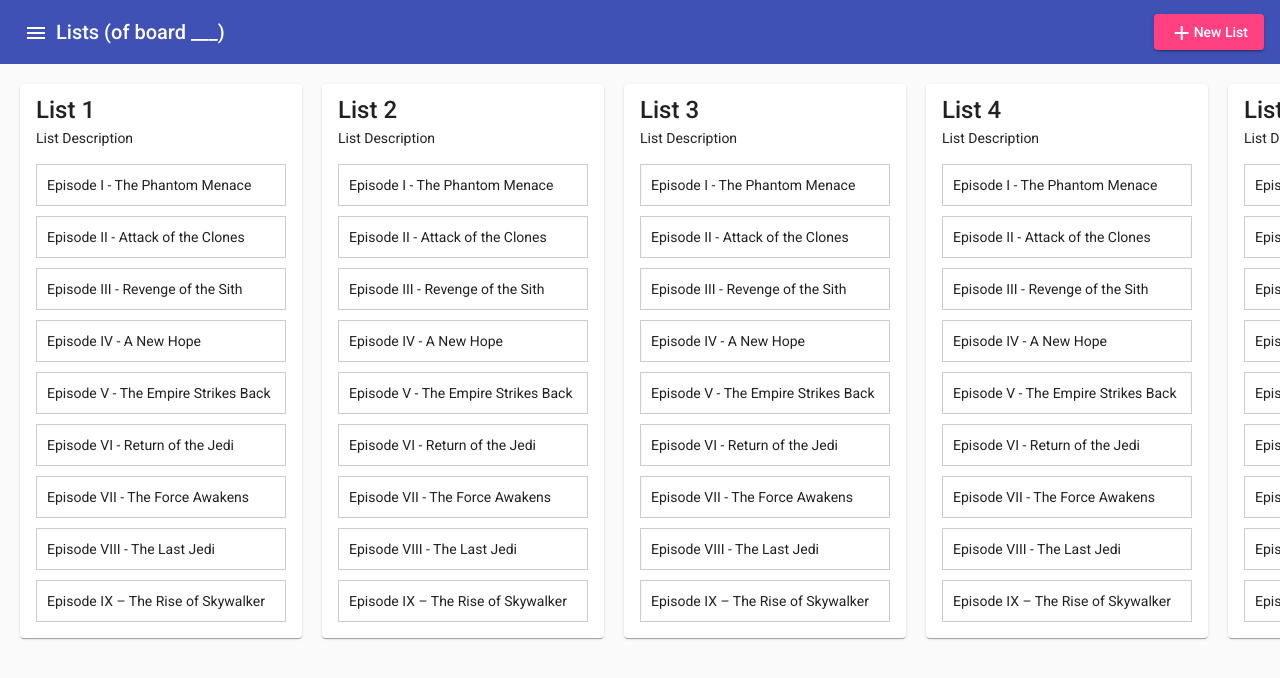
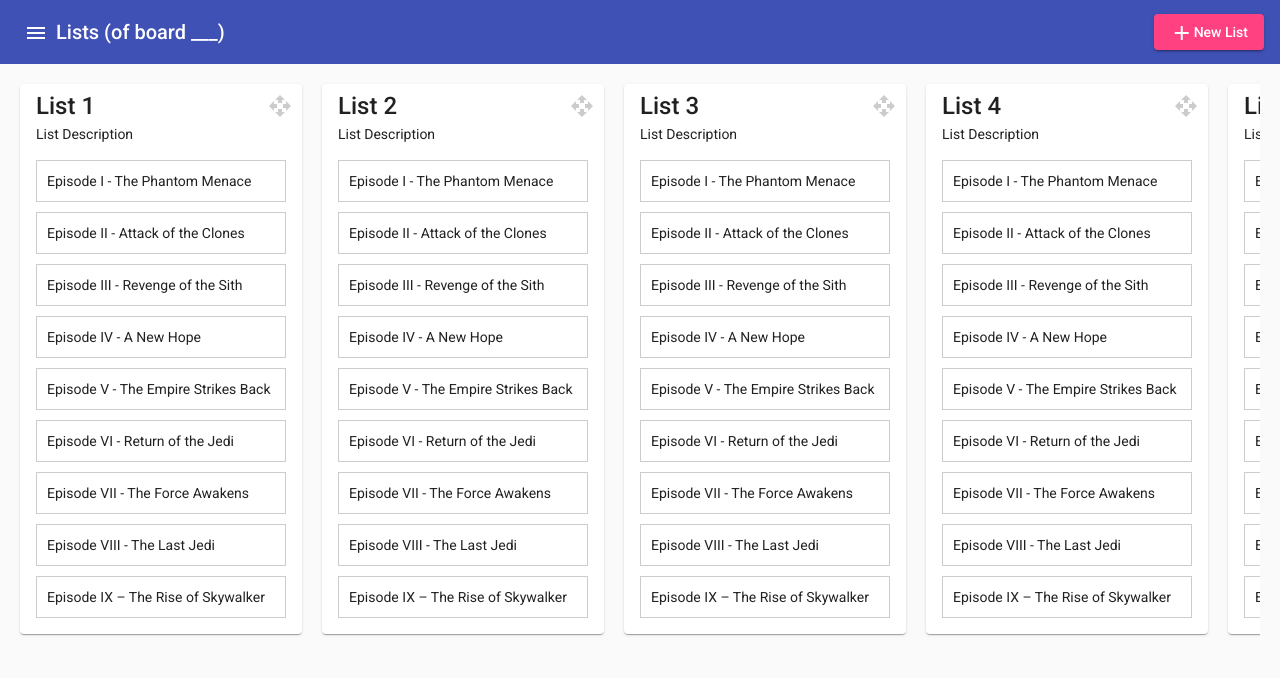
Before and after one commit to pkgamma/angular-trello-poc, an Angular app: page / in a window 1280 px wide. Shown: the top 678 px of the page. Built offline with nearby package versions, Linux system fonts and the light colour scheme.

Commit message:
Implemented dragging and dropping of lists and items

```diff
--- a/src/app/app.component.css
+++ b/src/app/app.component.css
@@ -1,4 +1,5 @@
 .board-container {
+  margin-right: 20px;
   display: flex;
   flex-direction: row;
   overflow-x: auto;
@@ -10,6 +11,16 @@
   margin: 20px 0px 20px 20px;
   flex-shrink: 0;
   overflow: auto;
+}
+
+.list-card .darg-handle {
+  position: absolute;
+  top: 10px;
+  right: 10px;
+  color: #ccc;
+  cursor: move;
+  width: 24px;
+  height: 24px;
 }
 
 .item-card {
--- a/src/app/app.component.html
+++ b/src/app/app.component.html
@@ -1,9 +1,16 @@
 <poc-sidebar>
 
-  <div class="board-container">
+  <div cdkDropList cdkDropListOrientation="horizontal" class="board-container">
 
     <!-- List cards (within a board) -->
-    <mat-card cdkDropList (cdkDropListDropped)="drop($event)" class="list-card" *ngFor="let n of numbers">
+    <mat-card cdkDropList cdkDrag cdkDragLockAxis="x" (cdkDropListDropped)="drop($event)" class="list-card" *ngFor="let n of numbers">
+
+      <div class="darg-handle" cdkDragHandle>
+        <svg width="24px" fill="currentColor" viewBox="0 0 24 24">
+          <path d="M10 9h4V6h3l-5-5-5 5h3v3zm-1 1H6V7l-5 5 5 5v-3h3v-4zm14 2l-5-5v3h-3v4h3v3l5-5zm-9 3h-4v3H7l5 5 5-5h-3v-3z"></path>
+          <path d="M0 0h24v24H0z" fill="none"></path>
+        </svg>
+      </div>
 
       <mat-card-title>List {{n}}</mat-card-title>
       <mat-card-content>List Description</mat-card-content>
--- a/src/app/sidebar/sidebar/sidebar.component.html
+++ b/src/app/sidebar/sidebar/sidebar.component.html
@@ -12,9 +12,9 @@
         </mat-toolbar>
 
         <!-- shows how many times side bar has been open and closed -->
-        <div class="example-events">
-            <div *ngFor="let e of events">{{e}}</div>
-        </div>
+        <mat-nav-list>
+            <a mat-list-item href="#" *ngFor="let e of events"> {{ e }} </a>
+        </mat-nav-list>
 
     </mat-sidenav>
 
```
Also changed, not shown: 1 other file (tests, documents, lock files or other folders).
